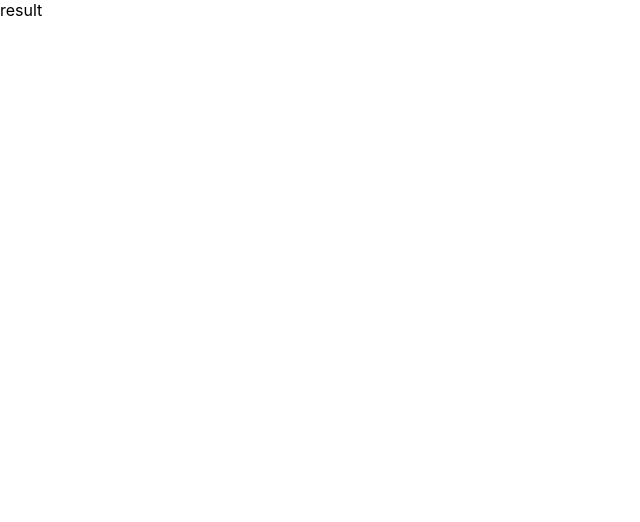
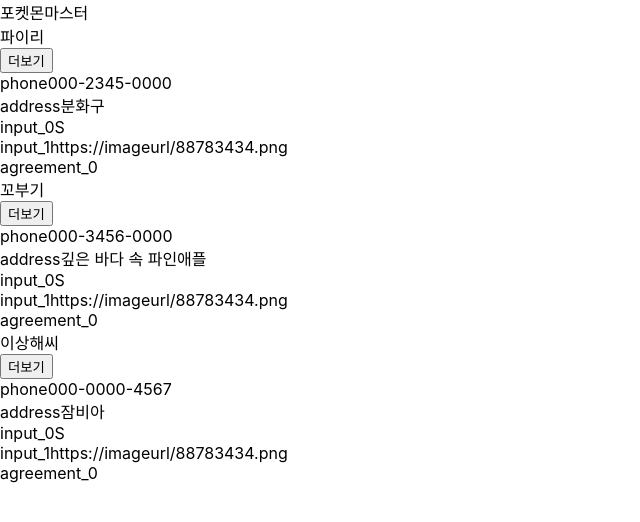
Before and after one commit to WPO-Team-01/wanted-codestates-project-1-7, a React (Create React App) app: page /result/1 in a window 1280 px wide. Shown: the top 522 px of the page, without its empty margins (0-640 px from the left). Built offline with nearby package versions, Linux system fonts and the light colour scheme; the HTML template or start-up script is replaced by a standard one.

Commit message:
add: 중간 저장

```diff
--- a/src/App.js
+++ b/src/App.js
@@ -1,6 +1,6 @@
 import "./App.css";
 import { BrowserRouter, Routes, Route } from "react-router-dom";
-import { MainPage, NotFoundPage, ResultPage } from "@/pages";
+import { MainPage, NotFoundPage, ResultPage, SubmittedePage } from "@/pages";
 
 function App() {
   return (
@@ -8,6 +8,7 @@
       <Routes>
         <Route path="/" element={<MainPage />}></Route>
         <Route path="/result/:id" element={<ResultPage />}></Route>
+        <Route path="/submitted" element={<SubmittedePage />}></Route>
         <Route path="/*" element={<NotFoundPage />}></Route>
       </Routes>
     </BrowserRouter>
--- a/src/components/Result/Result.js
+++ b/src/components/Result/Result.js
@@ -1,7 +1,28 @@
-import React from "react";
+import React, { useState } from "react";
 
-const Result = () => {
-  return <div>result</div>;
+const Result = ({ formInfo, data, dataType }) => {
+  const [isToggled, setIsToggled] = useState(false);
+  const dataKeys = Object.keys(data).filter((key) => dataType.includes(key));
+
+  console.log(dataKeys);
+  return (
+    <div>
+      <div>{data.name}</div>
+      <div>
+        {!isToggled ? <button>더보기</button> : <button>최소화</button>}
+      </div>
+      {!isToggled && (
+        <>
+          {dataKeys.map((key, index) => (
+            <div key={`${data.id}-${key}-${index}`}>
+              <span>{key}</span>
+              <span>{data[key]}</span>
+            </div>
+          ))}
+        </>
+      )}
+    </div>
+  );
 };
 
 export default Result;
--- a/src/pages/ResultPage/ResultPage.js
+++ b/src/pages/ResultPage/ResultPage.js
@@ -1,10 +1,182 @@
-import React from "react";
+import React, { useState } from "react";
 import { Result } from "@/components";
+import { useParams } from "react-router-dom";
 
-const ResultPage = (props) => {
+const dummyForms = [
+  {
+    id: 1,
+    title: "예제 폼",
+    data: [
+      {
+        id: "name",
+        type: "text",
+        required: true,
+        label: "이름",
+        placeholder: "주민등록상 이름 입력",
+      },
+      {
+        id: "phone",
+        type: "phone",
+        required: true,
+        label: "휴대폰 번호",
+      },
+      {
+        id: "address",
+        type: "address",
+        required: true,
+        label: "배송지",
+      },
+      {
+        id: "input_0",
+        type: "select",
+        label: "옵션1",
+        options: ["S", "L", "XL", "XXL"],
+        required: true,
+      },
+      {
+        id: "input_1",
+        type: "file",
+        label: "첨부파일",
+        required: false,
+        description: "<p>첨부파일은 위와 같이 입력할 수 있습니다.</p>",
+      },
+      {
+        id: "agreement_0",
+        type: "agreement",
+        label: "개인정보 수집 약관 동의",
+        required: true,
+        contents: "<p>(개인정보 수집 및 약관 내용)</p>",
+      },
+    ],
+  },
+  {
+    id: 2,
+    title: "포켓몬마스터",
+    data: [
+      {
+        id: "name",
+        type: "text",
+        required: true,
+        label: "이름",
+        placeholder: "주민등록상 이름 입력",
+      },
+      {
+        id: "phone",
+        type: "phone",
+        required: true,
+        label: "휴대폰 번호",
+      },
+      {
+        id: "address",
+        type: "address",
+        required: true,
+        label: "배송지",
+      },
+      {
+        id: "input_0",
+        type: "select",
+        label: "옵션1",
+        options: ["S", "L", "XL", "XXL"],
+        required: true,
+      },
+      {
+        id: "input_1",
+        type: "file",
+        label: "첨부파일",
+        required: false,
+        description: "<p>첨부파일은 위와 같이 입력할 수 있습니다.</p>",
+      },
+      {
+        id: "agreement_0",
+        type: "agreement",
+        label: "개인정보 수집 약관 동의",
+        required: true,
+        contents: "<p>(개인정보 수집 및 약관 내용)</p>",
+      },
+    ],
+  },
+];
+
+const dummyData = {
+  1: [
+    {
+      id: 1,
+      name: "피카츄",
+      phone: "123-0000-0000",
+      address: "발전소",
+      input_0: "S",
+      input_1: "https://imageurl/88783434.png",
+      agreement_0: true,
+    },
+  ],
+  2: [
+    {
+      id: 2,
+      name: "파이리",
+      phone: "000-2345-0000",
+      address: "분화구",
+      input_0: "S",
+      input_1: "https://imageurl/88783434.png",
+      agreement_0: true,
+    },
+    {
+      id: 3,
+      name: "꼬부기",
+      phone: "000-3456-0000",
+      address: "깊은 바다 속 파인애플",
+      input_0: "S",
+      input_1: "https://imageurl/88783434.png",
+      agreement_0: true,
+    },
+    {
+      id: 4,
+      name: "이상해씨",
+      phone: "000-0000-4567",
+      address: "잠비아",
+      input_0: "S",
+      input_1: "https://imageurl/88783434.png",
+      agreement_0: true,
+    },
+  ],
+};
+
+const dummyType = [
+  "text",
+  "phone",
+  "address",
+  "input_0",
+  "input_1",
+  "agreement_0",
+];
+
+const ResultPage = () => {
+  // formId 추후 변경
+  const formId = 2;
+  // const formId = useParams().id;
+
+  const formData = dummyForms.filter((form) => form.id === formId)[0];
+  const dataList = dummyData[formId];
+
+  console.log(formData);
+
   return (
     <div>
-      <Result></Result>
+      {!dataList && <div>일치하는 데이터가 없습니다. 폼 ID를 확인해주세요</div>}
+      {dataList && (
+        <>
+          <div>{formData.title}</div>
+          <div>
+            {dataList.map((data, index) => (
+              <Result
+                key={`${data.id}-${index}`}
+                formInfo={formData}
+                data={data}
+                dataType={dummyType}
+              ></Result>
+            ))}
+          </div>
+        </>
+      )}
     </div>
   );
 };
--- /dev/null
+++ b/src/pages/SubmittedePage/SubmittedePage.js
@@ -0,0 +1,7 @@
+import React from "react";
+
+const SubmittedePage = () => {
+  return <div>제출이 완료되었습니다!</div>;
+};
+
+export default SubmittedePage;
--- a/src/pages/index.js
+++ b/src/pages/index.js
@@ -1,3 +1,4 @@
 export { default as MainPage } from "./MainPage/MainPage";
 export { default as ResultPage } from "./ResultPage/ResultPage";
+export { default as SubmittedePage } from "./SubmittedePage/SubmittedePage";
 export { default as NotFoundPage } from "./NotFoundPage/NotFoundPage";
```
